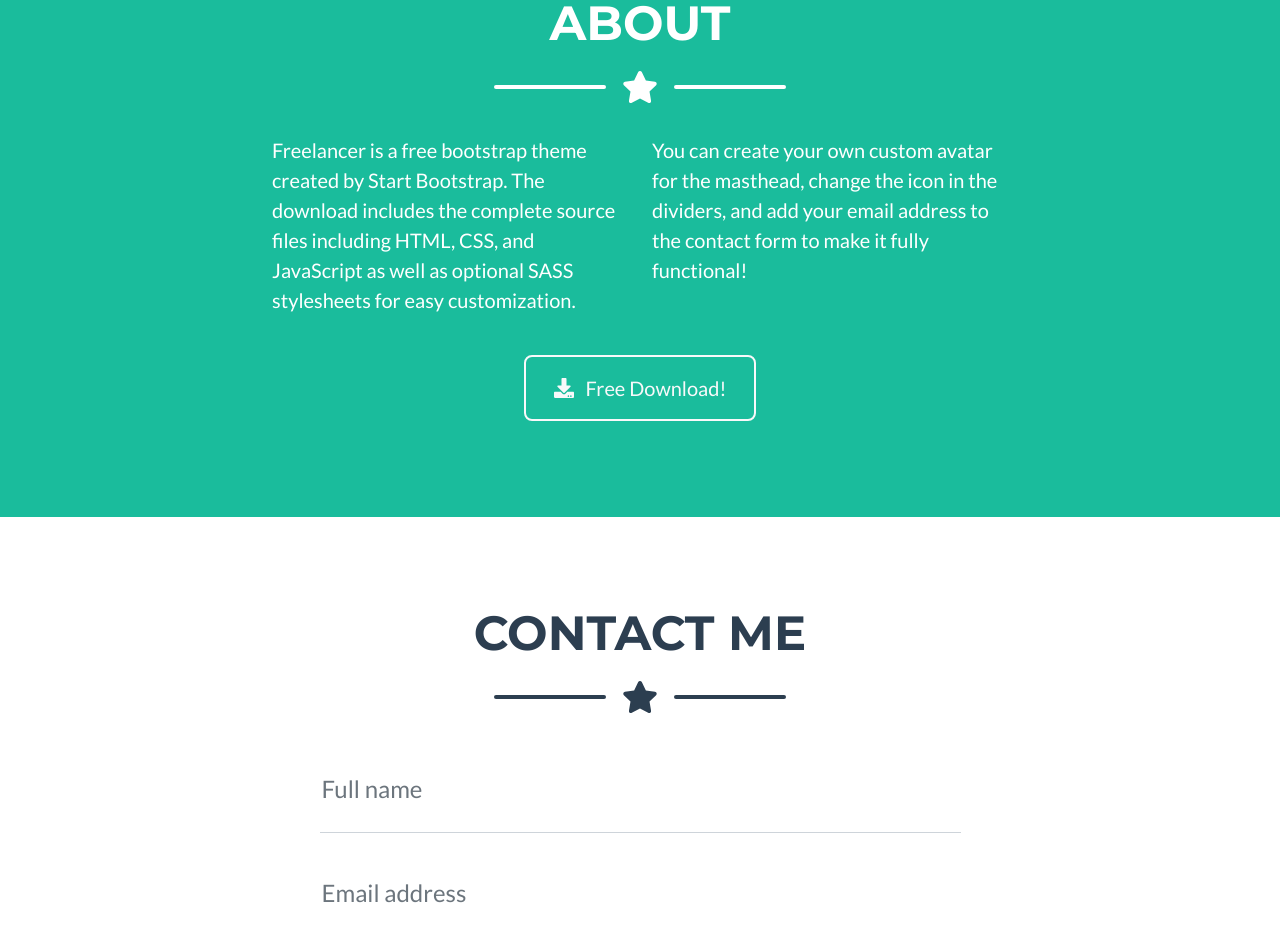
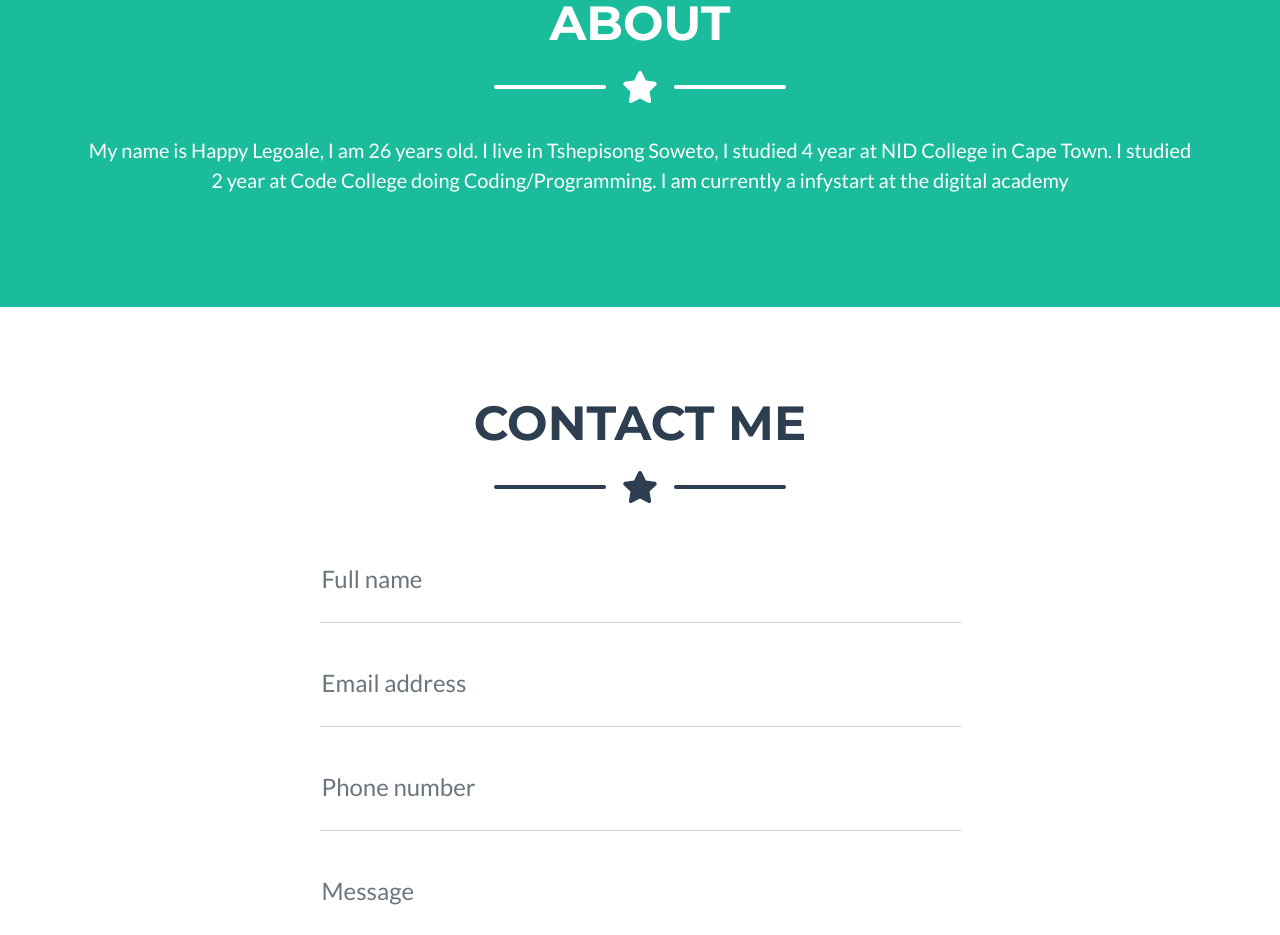
Before and after one commit to happytlou/CV, a plain HTML site: page index.html in a window 1280 px wide. Shown: the part 1645-2580 px from the top of the page. Drawn offline with nearby package versions, Linux system fonts and the light colour scheme.

Commit message:
about added

```diff
--- a/index.html
+++ b/index.html
@@ -73,6 +73,7 @@
                             <img class="img-fluid" src="https://www.bitdegree.org/learn/storage/media/images/203b0fb7-ae46-4ba7-a69e-8cc445b89db2.o.jpg" alt="..." />
                         </div>
                     </div>
+
                     <!-- Portfolio Item 2-->
                     <div class="col-md-6 col-lg-4 mb-5">
                         <div class="portfolio-item mx-auto" data-bs-toggle="modal" data-bs-target="#portfolioModal2">
@@ -106,16 +107,8 @@
                     <div class="divider-custom-line"></div>
                 </div>
                 <!-- About Section Content-->
-                <div class="row">
-                    <div class="col-lg-4 ms-auto"><p class="lead">Freelancer is a free bootstrap theme created by Start Bootstrap. The download includes the complete source files including HTML, CSS, and JavaScript as well as optional SASS stylesheets for easy customization.</p></div>
-                    <div class="col-lg-4 me-auto"><p class="lead">You can create your own custom avatar for the masthead, change the icon in the dividers, and add your email address to the contact form to make it fully functional!</p></div>
-                </div>
-                <!-- About Section Button-->
-                <div class="text-center mt-4">
-                    <a class="btn btn-xl btn-outline-light" href="https://startbootstrap.com/theme/freelancer/">
-                        <i class="fas fa-download me-2"></i>
-                        Free Download!
-                    </a>
+                <div class="text-center">
+                    <div><p class="lead">My name is Happy Legoale, I am 26 years old. I live in Tshepisong Soweto, I studied 4 year at NID College in Cape Town. I studied 2 year at Code College doing Coding/Programming. I am currently a infystart at the digital academy</p></div>
                 </div>
             </div>
         </section>
```
